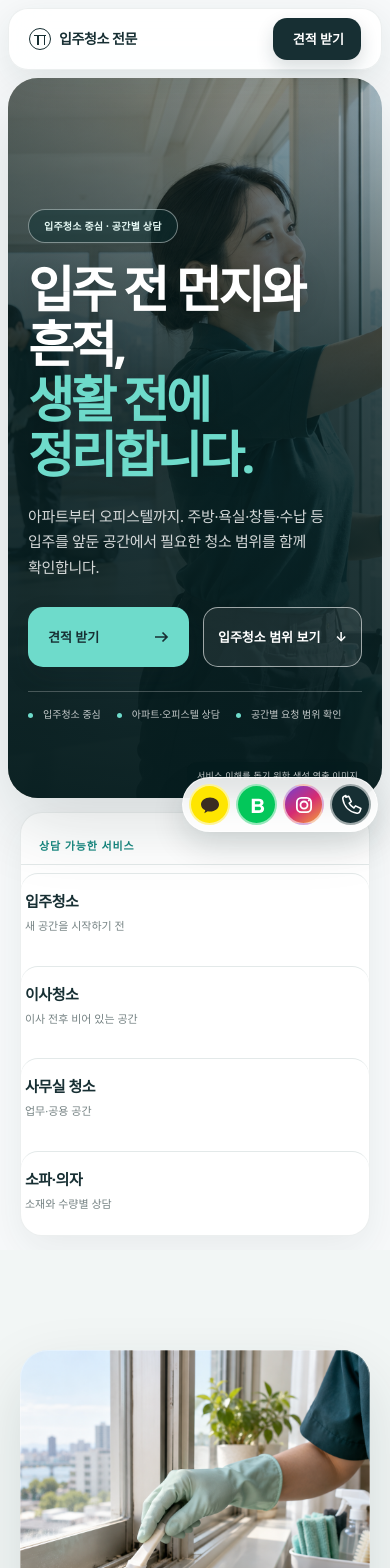
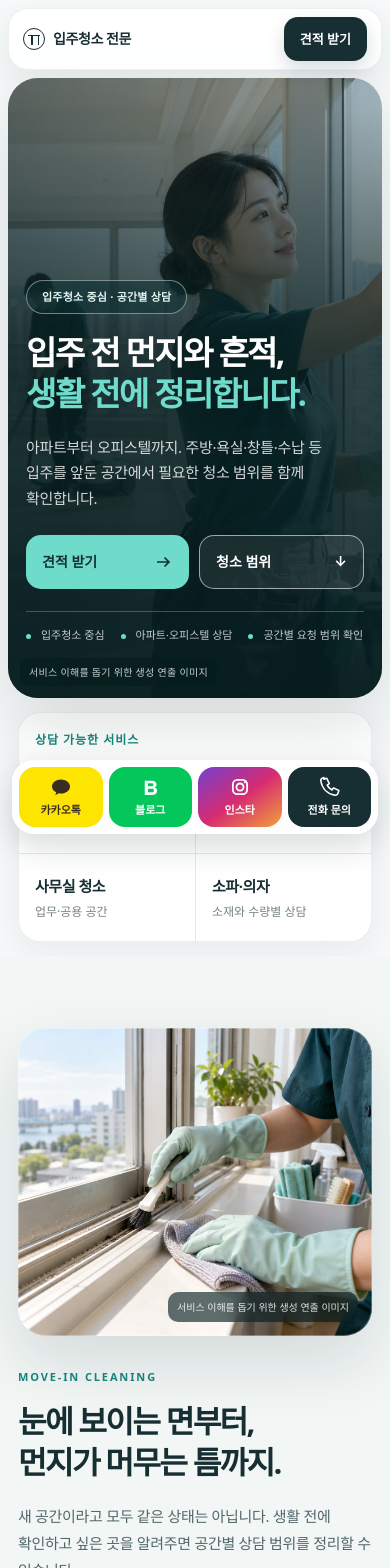
Before and after one commit to wlzh567-cell/-, a Next.js app: page / in a window 390 px wide. Shown: the top 1568 px of the page. Built offline with nearby package versions, Linux system fonts and the light colour scheme.

Commit message:
Improve mobile layout and responsive contact dock

```diff
--- a/app/globals.css
+++ b/app/globals.css
@@ -3736,6 +3736,36 @@ body {
   border-radius: 14px;
 }
 
+.floating-contact-label {
+  display: none;
+}
+
+.form-field input,
+.form-field select,
+.form-field textarea,
+.consent-box input {
+  scroll-margin-block: 104px 120px;
+}
+
+.form-field select {
+  padding-right: 38px;
+}
+
+/* Switch the wider two-column layouts before their minimum widths collide. */
+@media (max-width: 1024px) {
+  .quote-layout,
+  .process-layout,
+  .faq-layout {
+    grid-template-columns: minmax(0, 1fr);
+    gap: 48px;
+  }
+
+  .quote-intro,
+  .process-heading {
+    position: static;
+  }
+}
+
 @media (max-width: 900px) {
   .photo-hero {
     margin-inline: 10px;
@@ -3763,34 +3793,97 @@ body {
 }
 
 @media (max-width: 640px) {
+  body {
+    min-width: 0;
+  }
+
+  .section-shell {
+    width: calc(100% - 36px);
+  }
+
+  .anchor-section {
+    scroll-margin-top: 88px;
+  }
+
   .site-header {
-    top: 8px;
+    top: max(8px, env(safe-area-inset-top, 0px));
     width: calc(100% - 16px);
     border-radius: 20px;
   }
 
   .header-inner {
+    width: calc(100% - 28px);
+    grid-template-columns: minmax(0, 1fr) auto;
+    gap: 12px;
     min-height: 60px;
   }
 
   .header-cta {
-    min-height: 42px;
+    min-height: 44px;
+    padding-inline: 16px;
     border-radius: 14px;
   }
 
   .photo-hero {
-    min-height: 720px;
-    margin: 78px 8px 0;
+    min-height: min(620px, calc(100svh - 188px - env(safe-area-inset-top, 0px) - env(safe-area-inset-bottom, 0px)));
+    margin: calc(78px + env(safe-area-inset-top, 0px)) 8px 0;
     border-radius: 30px;
   }
 
   .photo-hero-inner {
-    min-height: 720px;
+    min-height: min(620px, calc(100svh - 188px - env(safe-area-inset-top, 0px) - env(safe-area-inset-bottom, 0px)));
+    padding-top: 72px;
+    padding-bottom: 54px;
+  }
+
+  .photo-hero h1 {
+    font-size: clamp(28px, 8.5vw, 38px);
+    line-height: 1.25;
+    letter-spacing: -0.055em;
+  }
+
+  .hero-badge {
+    margin-bottom: 18px;
+    font-size: 11px;
+  }
+
+  .photo-hero-copy > p:not(.hero-badge) {
+    margin-top: 20px;
+    font-size: 15px;
+  }
+
+  .photo-hero-actions {
+    gap: 10px;
+    margin-top: 24px;
   }
 
   .hero-primary,
   .hero-secondary {
+    min-height: 54px;
+    padding-inline: 16px;
+    gap: 12px;
     border-radius: 15px;
+    font-size: 14px;
+  }
+
+  .hero-secondary {
+    flex: 1;
+  }
+
+  .hero-points {
+    gap: 8px 16px;
+    margin-top: 22px;
+    font-size: 11px;
+  }
+
+  .photo-disclaimer {
+    right: 12px;
+    bottom: 12px;
+    left: 12px;
+    width: fit-content;
+    max-width: calc(100% - 24px);
+    padding: 6px 9px;
+    font-size: 10px;
   }
 
   .quick-service-inner {
@@ -3800,10 +3893,85 @@ body {
   }
 
   .quick-service-inner > p {
-    padding-left: 18px;
+    padding: 0 16px 12px;
+    font-size: 12px;
+  }
+
+  .quick-service-inner > div {
+    grid-template-columns: repeat(2, minmax(0, 1fr));
+  }
+
+  .quick-service-inner a {
+    min-height: 88px;
+    margin: 0;
+    padding: 16px;
+    border-radius: 0;
+    border-top: 0;
+  }
+
+  .quick-service-inner a:nth-child(even) {
+    border-left: 1px solid var(--line);
+  }
+
+  .quick-service-inner span {
+    font-size: 12px;
+    white-space: normal;
+  }
+
+  .cleaning-focus-section,
+  .scope-section,
+  .equipment-section,
+  .services-section,
+  .process-section,
+  .faq-section {
+    padding-block: 72px;
+  }
+
+  .section-heading h2,
+  .cleaning-focus-copy h2,
+  .equipment-heading h2,
+  .services-heading h2,
+  .process-heading h2,
+  .quote-intro h2,
+  .faq-layout h2,
+  .closing-inner h2 {
+    font-size: clamp(28px, 8vw, 36px);
+    line-height: 1.3;
+    letter-spacing: -0.055em;
+    overflow-wrap: anywhere;
+  }
+
+  .section-kicker {
+    margin-bottom: 16px;
+    font-size: 11px;
+  }
+
+  .section-heading > p:last-child,
+  .services-heading > p,
+  .equipment-heading > div:last-child p,
+  .cleaning-focus-lead,
+  .quote-intro > p {
+    margin-top: 20px;
+    font-size: 15px;
+    line-height: 1.8;
+  }
+
+  .cleaning-focus-layout,
+  .process-layout,
+  .faq-layout {
+    gap: 32px;
+  }
+
+  .equipment-heading {
+    gap: 20px;
+  }
+
+  .equipment-heading > div:last-child p {
+    margin-top: 0;
   }
 
   .cleaning-detail-photo {
+    aspect-ratio: 1.15;
     border-radius: 28px;
   }
 
@@ -3813,38 +3981,115 @@ body {
   }
 
   .scope-shell {
+    margin-top: 32px;
     padding: 8px;
     border-radius: 26px;
   }
 
   .scope-tabs {
-    display: flex;
+    display: grid;
+    grid-template-columns: repeat(3, minmax(0, 1fr));
     gap: 6px;
     padding: 5px;
     border-radius: 19px;
-    scrollbar-width: none;
-  }
-
-  .scope-tabs::-webkit-scrollbar {
+    overflow: visible;
+  }
+
+  .scope-tab {
+    min-width: 0;
+    min-height: 48px;
+    padding: 10px 4px;
+    border-radius: 14px;
+  }
+
+  .scope-tab span:first-child {
+    font-size: 13px;
+    white-space: nowrap;
+  }
+
+  .scope-tab span:last-child {
     display: none;
   }
 
-  .scope-tab {
-    flex: 0 0 auto;
-    min-width: 108px;
-    min-height: 54px;
-    border-radius: 14px;
-  }
-
   .scope-panel {
+    min-height: 0;
+    gap: 20px;
     margin-top: 8px;
-    padding: 34px 24px 38px;
+    padding: 26px 20px;
     border-radius: 20px;
+  }
+
+  .scope-panel h3 {
+    font-size: 28px;
+    line-height: 1.3;
+  }
+
+  .scope-copy {
+    font-size: 16px;
+  }
+
+  .scope-note,
+  .cleaning-scope-note,
+  .equipment-note,
+  .service-caption {
+    font-size: 12px;
+    line-height: 1.75;
+  }
+
+  .service-grid,
+  .equipment-list {
+    gap: 14px;
+    margin-top: 32px;
   }
 
   .service-item,
   .equipment-item {
     border-radius: 24px;
+  }
+
+  .service-item:nth-child(n) {
+    min-height: 220px;
+    padding: 24px;
+  }
+
+  .service-icon {
+    width: 48px;
+    height: 48px;
+  }
+
+  .service-item h3 {
+    font-size: 26px;
+  }
+
+  .equipment-item {
+    width: 100%;
+    min-height: 250px;
+    aspect-ratio: 1.4;
+  }
+
+  .equipment-item-copy {
+    top: 22px;
+    right: 22px;
+    left: 22px;
+  }
+
+  .equipment-item h3 {
+    font-size: 24px;
+  }
+
+  .equipment-item p {
+    font-size: 14px;
+  }
+
+  .equipment-item-tag,
+  .equipment-item-caption,
+  .cleaning-detail-photo figcaption {
+    font-size: 10px;
+  }
+
+  .equipment-card-arrow {
+    width: 48px;
+    height: 48px;
   }
 
   .process-list li {
@@ -3854,7 +4099,13 @@ body {
     border-radius: 20px;
   }
 
+  .process-list h3 {
+    font-size: 20px;
+    line-height: 1.5;
+  }
+
   .quote-section {
+    padding-block: 64px;
     margin-inline: 6px;
     border-radius: 30px;
   }
@@ -3864,6 +4115,23 @@ body {
     border-radius: 24px;
   }
 
+  .quote-layout {
+    width: calc(100% - 28px);
+    gap: 28px;
+  }
+
+  .quote-intro {
+    padding-inline: 6px;
+  }
+
+  .privacy-seal {
+    display: none;
+  }
+
+  .form-grid {
+    gap: 22px;
+  }
+
   .quote-steps {
     margin-bottom: 28px;
   }
@@ -3873,8 +4141,8 @@ body {
   }
 
   .quote-summary-header {
-    grid-template-columns: 40px 1fr;
-    gap: 13px;
+    grid-template-columns: minmax(0, 1fr);
+    gap: 16px;
   }
 
   .summary-check {
@@ -3885,6 +4153,7 @@ body {
 
   .quote-summary-list {
     grid-template-columns: 1fr;
+    margin-top: 24px;
   }
 
   .quote-summary-list > div.is-wide {
@@ -3911,6 +4180,55 @@ body {
   .form-field select,
   .form-field textarea {
     border-radius: 14px;
+    font-size: 16px;
+    min-width: 0;
+  }
+
+  .form-field input[type="date"] {
+    display: block;
+    min-width: 0;
+    color-scheme: dark;
+  }
+
+  .field-help,
+  .field-error,
+  .summary-notice p,
+  .copy-status,
+  .form-submit-row > p {
+    font-size: 12px;
+    line-height: 1.7;
+  }
+
+  .consent-box {
+    grid-template-columns: 22px minmax(0, 1fr);
+    gap: 10px;
+    padding: 16px;
+  }
+
+  .consent-box input {
+    width: 22px;
+    height: 22px;
+    margin-top: 11px;
+  }
+
+  .consent-box label {
+    display: flex;
+    align-items: center;
+    min-height: 44px;
+    cursor: pointer;
+  }
+
+  .form-submit-row .submit-button {
+    min-width: 0;
+    min-height: 56px;
+  }
+
+  .quote-summary-header div > span {
+    font-size: 13px;
+  }
+
+  .quote-summary-list dt {
+    font-size: 12px;
   }
 
   .faq-list details {
@@ -3920,6 +4238,13 @@ body {
   .faq-list summary {
     min-height: 78px;
     padding: 20px;
+    gap: 14px;
+    font-size: 16px;
+    line-height: 1.6;
+  }
+
+  .faq-icon {
+    flex-shrink: 0;
   }
 
   .faq-list details > p {
@@ -3927,6 +4252,7 @@ body {
   }
 
   .closing-section {
+    padding-block: 64px;
     margin-inline: 6px;
     border-radius: 30px;
   }
@@ -3938,29 +4264,111 @@ body {
   .site-footer {
     margin-inline: 6px;
     border-radius: 30px 30px 0 0;
+    padding-block: 48px 28px;
+  }
+
+  .footer-main {
+    gap: 24px;
+    padding-bottom: 32px;
+  }
+
+  .site-footer nav a {
+    display: flex;
+    align-items: center;
+    min-height: 44px;
+  }
+
+  .footer-bottom {
+    font-size: 12px;
+  }
+}
+
+/* A compact contact dock also keeps tablet form fields clear. */
+@media (max-width: 900px) {
+  html {
+    scroll-padding-bottom: calc(100px + env(safe-area-inset-bottom, 0px));
+  }
+
+  body {
+    padding-bottom: calc(92px + env(safe-area-inset-bottom, 0px));
+  }
+
+  .floating-contact {
+    right: 12px;
+    bottom: calc(10px + env(safe-area-inset-bottom, 0px));
+    left: auto;
+    width: min(400px, calc(100% - 24px));
   }
 
   .floating-contact-list {
-    display: flex;
+    display: grid;
+    grid-template-columns: repeat(4, minmax(0, 1fr));
     gap: 6px;
     padding: 6px;
     border: 1px solid rgb(255 255 255 / 68%);
-    border-radius: 999px;
+    border-radius: 22px;
     background: rgb(255 255 255 / 88%);
     box-shadow: 0 12px 32px rgb(7 31 33 / 16%);
     backdrop-filter: blur(14px);
   }
 
   .floating-contact-button {
-    width: 41px;
-    height: 41px;
-    border-width: 2px;
+    display: flex;
+    flex-direction: column;
+    justify-content: center;
+    gap: 3px;
+    width: 100%;
+    height: 60px;
+    border: 0;
+    border-radius: 16px;
     box-shadow: none;
+  }
+
+  .floating-contact-label {
+    display: block;
+    font-size: 11px;
+    font-weight: 700;
+    line-height: 1.5;
+  }
+
+  .floating-contact-tooltip {
+    display: none;
+  }
+
+  .floating-contact-button > svg {
+    width: 24px;
+    height: 24px;
+  }
+
+  .floating-contact-button:hover,
+  .floating-contact-button:focus-visible {
+    transform: none;
   }
 
   .floating-contact-notice {
     right: 12px;
-    bottom: 68px;
+    bottom: calc(92px + env(safe-area-inset-bottom, 0px));
     max-width: calc(100vw - 24px);
-  }
-}
+    font-size: 12px;
+  }
+
+  /* Leave the keyboard and the active field unobstructed during entry. */
+  body:has(.quote-form input:not([type="checkbox"]):focus) .floating-contact,
+  body:has(.quote-form select:focus) .floating-contact,
+  body:has(.quote-form textarea:focus) .floating-contact {
+    display: none;
+  }
+}
+
+@media (max-width: 640px) {
+  .floating-contact {
+    left: 12px;
+    width: auto;
+  }
+}
+
+@media (max-width: 640px) and (max-height: 700px) {
+  .photo-hero-inner {
+    padding-top: 32px;
+  }
+}
--- a/app/layout.tsx
+++ b/app/layout.tsx
@@ -10,7 +10,8 @@ export const metadata: Metadata = {
 export const viewport: Viewport = {
   width: "device-width",
   initialScale: 1,
-  themeColor: "#f5f3ed",
+  viewportFit: "cover",
+  themeColor: "#f7f9fa",
 };
 
 export default function RootLayout({ children }: Readonly<{ children: React.ReactNode }>) {
--- a/app/page.tsx
+++ b/app/page.tsx
@@ -67,8 +67,8 @@ export default function Home() {
                   견적 받기
                   <ArrowIcon />
                 </a>
-                <a className="hero-secondary" href="#move-in-cleaning">
-                  입주청소 범위 보기
+                <a className="hero-secondary" href="#move-in-cleaning" aria-label="입주청소 범위 보기">
+                  청소 범위
                   <span aria-hidden="true">↓</span>
                 </a>
               </div>
--- a/components/FloatingContactBar.tsx
+++ b/components/FloatingContactBar.tsx
@@ -2,6 +2,13 @@
 
 import { useEffect, useState } from "react";
 import { contactChannels, type ContactChannel } from "@/lib/content";
+
+const mobileLabels: Record<ContactChannel["id"], string> = {
+  kakao: "카카오톡",
+  blog: "블로그",
+  instagram: "인스타",
+  phone: "전화 문의",
+};
 
 export function FloatingContactBar() {
   const [notice, setNotice] = useState("");
@@ -19,6 +26,9 @@ export function FloatingContactBar() {
           const content = (
             <>
               <ChannelIcon id={channel.id} />
+              <span className="floating-contact-label" aria-hidden="true">
+                {mobileLabels[channel.id]}
+              </span>
               <span className="floating-contact-tooltip" aria-hidden="true">
                 <strong>{channel.label}</strong>
                 <small>{channel.href ? "바로 연결" : "연결 준비 중"}</small>
```
Also changed, not shown: 1 other file (tests, documents, lock files or other folders).
